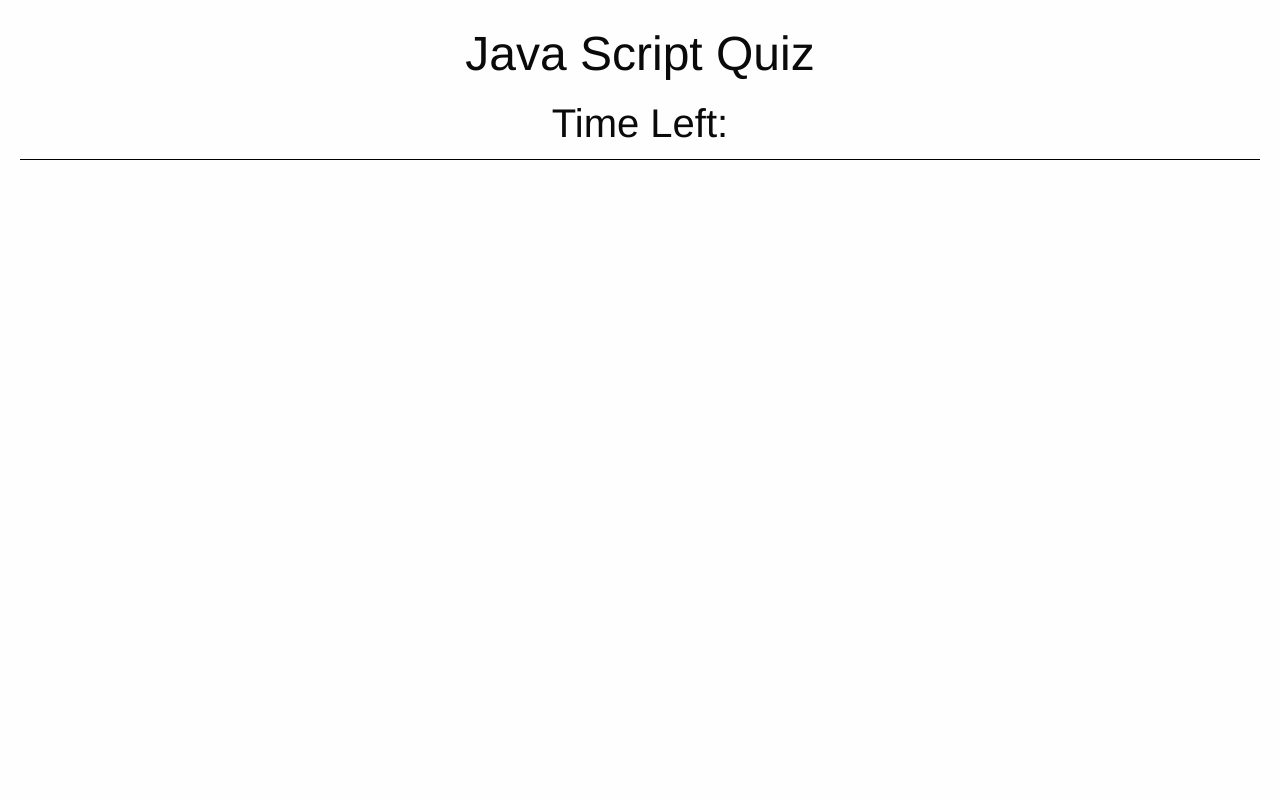
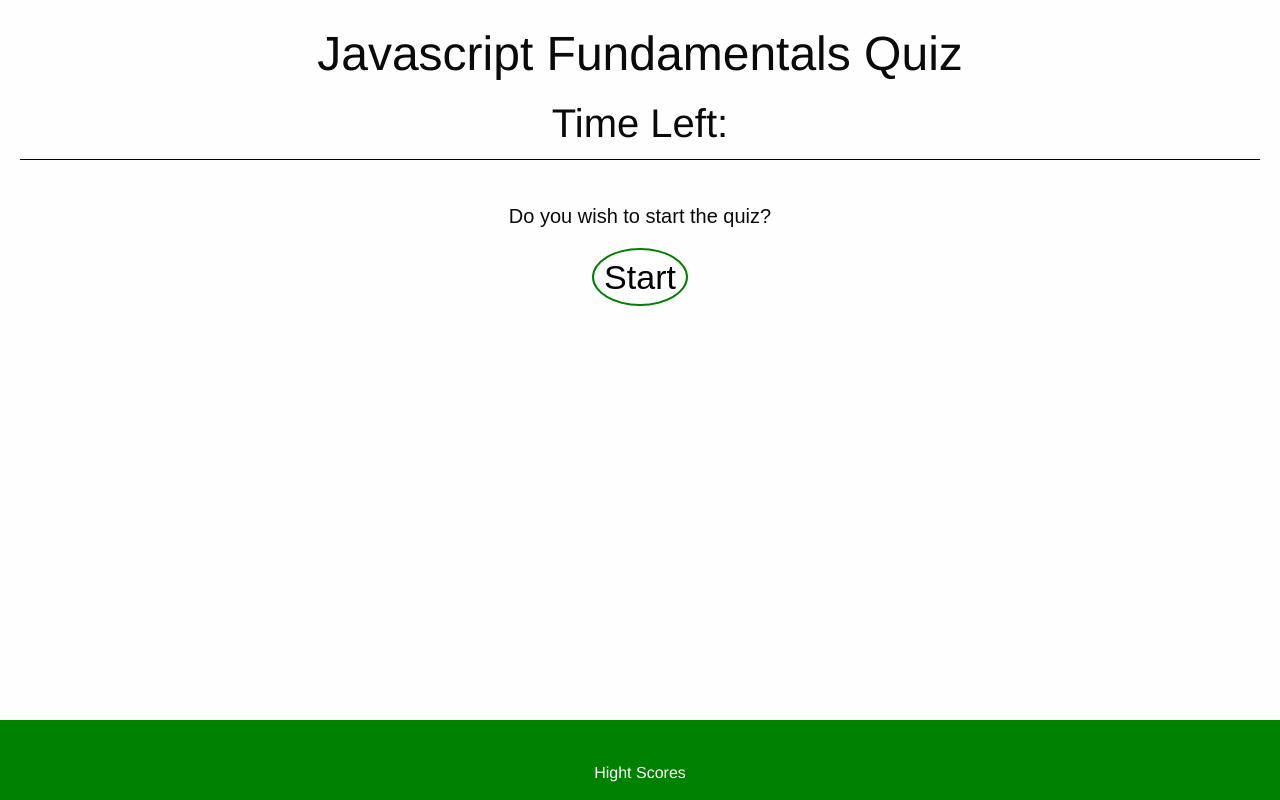
Before and after one commit to Hanstyl/code-quiz, a plain HTML site: page index.html in a window 1280 px wide. Drawn offline with nearby package versions, Linux system fonts and the light colour scheme.

Commit message:
done with html and soem style

```diff
--- a/assets/css/style.css
+++ b/assets/css/style.css
@@ -9,3 +9,38 @@ header {
     margin: 20px;
     border-bottom: 1px black solid;
 }
+
+main {
+    text-align: center;
+    margin: 40px;
+    font-family:Arial, Helvetica, sans-serif;
+
+}
+
+main p {
+    font-size: 20px;
+}
+
+#start-button {
+    background-color: white;
+    font-size: 34px;
+    border: solid 2px green;
+    border-radius: 50%;
+    padding: 10px;
+}
+
+#start-button:hover {
+    background-color: yellowgreen;
+}
+
+footer {
+    width: 100%;
+    padding: 40px 35px;
+    background-color: green;
+    bottom: 0;
+    height: 40px;
+    background-position: bottom;
+    color: white;
+    text-align: center;
+    position: fixed;
+}
--- a/index.html
+++ b/index.html
@@ -16,7 +16,7 @@
     <header class="grid-x">
 
         <div class="cell">
-            <h1> Java Script Quiz </h1>
+            <h1> Javascript Fundamentals Quiz </h1>
         </div>
 
         <div class="cell">
@@ -24,17 +24,26 @@
         </div>
     </header>
 
-    <div>
-        <div>
+    <main>
+        <div id="quiz-main" class="container-fluid">
+            <div class="cell">
+                <p>Do you wish to start the quiz?</p>
+                <button id="start-button" class="large">Start</button>
+            </div>
+        </div>
+    </main>
 
-        </div>
-    </div>
+    <footer>
+        <p>Hight Scores</p>
+    </footer>
 
 
 
 
     <script src="https://cdn.jsdelivr.net/npm/foundation-sites@6.7.4/dist/js/foundation.min.js"
         crossorigin="anonymous"></script>
+    <script src="./assets/js/script.js"></script>
+
 </body>
 
 </html>
```
